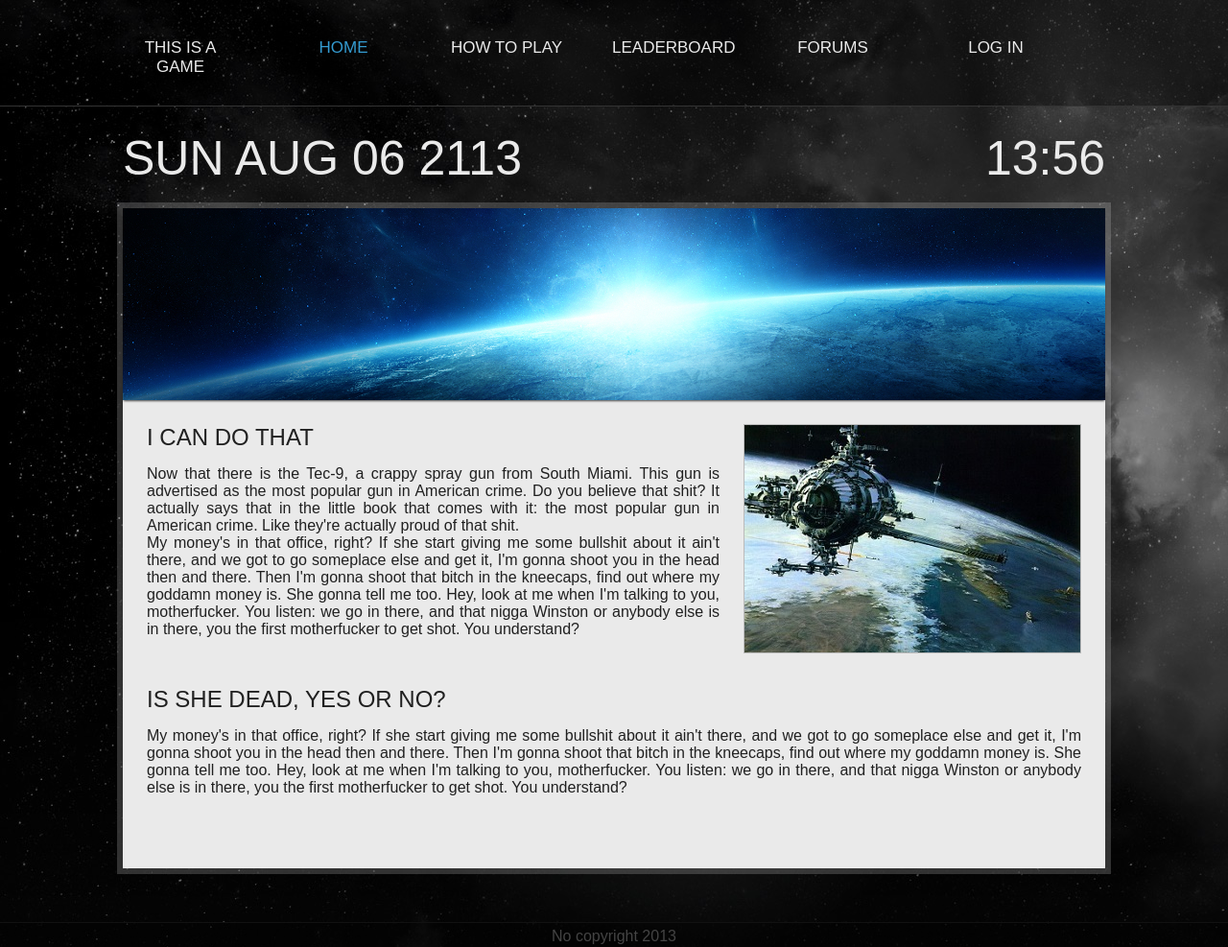
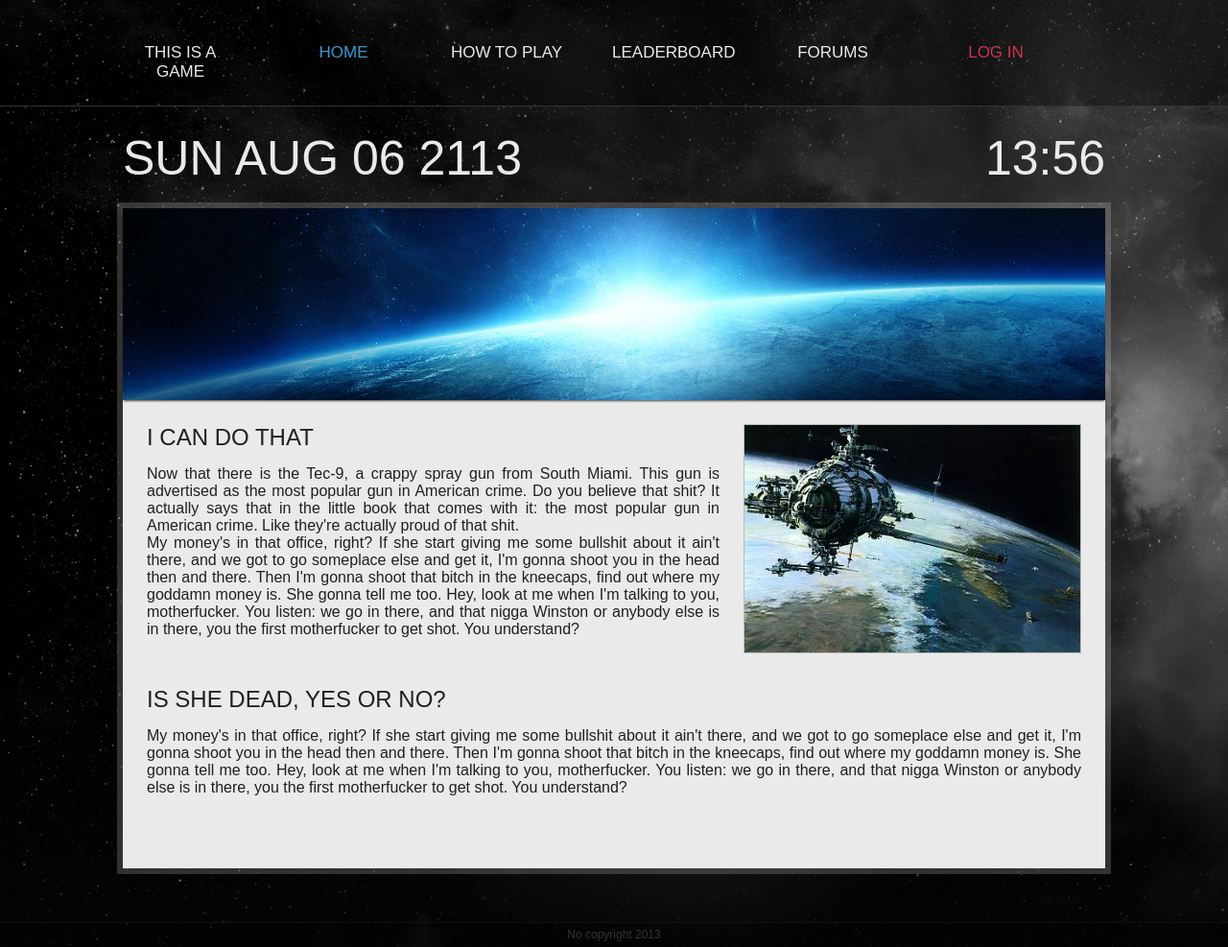
Before and after one commit to PuKoren/open-cluster, a PHP site: page / in a window 1280 px wide. Shown: the whole page at 96% size. Run offline with PHP 8.4, Linux system fonts and the light colour scheme; some libraries are stand-ins or nearby versions.

Commit message:
Tweaked CSS

```diff
--- a/css/default.css
+++ b/css/default.css
@@ -58,24 +58,17 @@ a{
 
 .menu .menuItems ul{
 	list-style-type:none;
+	padding-top: 45px;
 }
 
 .menu .menuItems ul li{
 	width: 120px;
 	float: left;
 	padding-right: 50px;
-	padding-bottom: 20px;
 }
 
-.menu .menuItems a{
-	display: block;
-	width: 100%;
-	height: 100%;
-	padding-top: 40px;
-}
-
-.menu .menuItems a .connect{
-	background-color: #26728A;
+.menu .menuItems .connect{
+	color: #ce3352;
 }
 
 .menu .menuItems .selected{
@@ -83,8 +76,9 @@ a{
 }
 
 .footer{
+	font-size:12px;
 	text-align: center;
-	color:#444;
+	color:#333;
 	background: rgba(0,0,0,0.3);
 	padding-top:5px;
 	height:20px;
```
